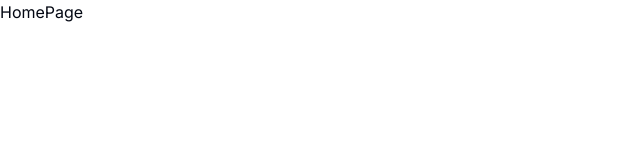
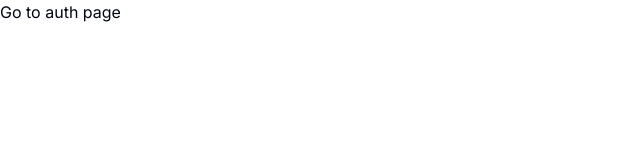
Before and after one commit to AnVscode/choi-tro-choi, a Next.js app: page /home in a window 1280 px wide. Shown: the top 160 px of the page, without its empty margins (0-640 px from the left). Built offline with nearby package versions, Linux system fonts and the light colour scheme.

Commit message:
feat: auth ui

```diff
--- /dev/null
+++ b/src/app/(auth)/layout.tsx
@@ -0,0 +1,9 @@
+import { ReactNode } from "react";
+
+interface IAuthLayout {
+  readonly children: ReactNode;
+}
+
+export default function AuthLayout({ children }: IAuthLayout) {
+  return <div>{children}</div>;
+}
--- /dev/null
+++ b/src/app/(auth)/sign-in/page.tsx
@@ -0,0 +1,3 @@
+export default function SignInPage() {
+  return <div>SignInPage</div>;
+}
--- /dev/null
+++ b/src/app/(auth)/sign-up/page.tsx
@@ -0,0 +1,3 @@
+export default function SignUpPage() {
+  return <div>SignUpPage</div>;
+}
--- a/src/app/auth/page.tsx
+++ /dev/null
@@ -1,3 +0,0 @@
-export default function AuthPage() {
-  return <div>AuthPage</div>;
-}
--- a/src/app/home/page.tsx
+++ b/src/app/home/page.tsx
@@ -1,3 +1,11 @@
+import Link from "next/link";
+
+import { pageRouter } from "@/constants/page-router";
+
 export default function HomePage() {
-  return <div>HomePage</div>;
+  return (
+    <div>
+      <Link href={pageRouter.auth.signIn.url}>Go to auth page</Link>
+    </div>
+  );
 }
--- a/src/components/system-detect.tsx
+++ b/src/components/system-detect.tsx
@@ -21,7 +21,7 @@ export default function SystemDetect() {
         const androidVersion = userAgent.match(/Android\s+([\d.]+)/i);
         setVersion(androidVersion ? androidVersion[1] : "Không xác định");
         toast.warning(
-          `Bạn đang truy cập trang web từ thiết bị sử dụng ${os} ${version}. Để có trải nghiệm tốt nhất hãy sử dụng Windows`,
+          `Bạn đang truy cập trang web từ thiết bị sử dụng ${os} ${version}. `,
           {
             position: "top-center",
             duration: 15000,
@@ -35,7 +35,7 @@ export default function SystemDetect() {
           iosVersion ? iosVersion[1].replace(/_/g, ".") : "Không xác định",
         );
         toast.warning(
-          `Bạn đang truy cập trang web từ thiết bị sử dụng ${os} ${version}. Để có trải nghiệm tốt nhất hãy sử dụng Windows`,
+          `Bạn đang truy cập trang web từ thiết bị sử dụng ${os} ${version}. Sử dụng Windows để đem lại trải nghiệm tốt nhất`,
           {
             position: "top-center",
             duration: 15000,
--- /dev/null
+++ b/src/constants/page-router.ts
@@ -0,0 +1,26 @@
+type pageRouterType = {
+  home: { pathname: string; url: string };
+  auth: {
+    signIn: { pathname: string; url: string };
+    signUp: { pathname: string; url: string };
+  };
+};
+
+export const pageRouter: pageRouterType = {
+  home: {
+    pathname: "home",
+    url: "/home",
+  },
+
+  auth: {
+    signIn: {
+      pathname: "sign-in",
+      url: "/sign-in",
+    },
+
+    signUp: {
+      pathname: "sign-up",
+      url: "/sign-up",
+    },
+  },
+};
--- a/src/middleware.ts
+++ b/src/middleware.ts
@@ -1,9 +1,11 @@
 import { NextRequest, NextResponse } from "next/server";
+
+import { pageRouter } from "@/constants/page-router";
 
 export function middleware(request: NextRequest) {
   // replace default url to home page
   if (request.nextUrl.pathname === "/") {
-    return NextResponse.rewrite(new URL("/home", request.url));
+    return NextResponse.rewrite(new URL(pageRouter.home.url, request.url));
   }
 
   return NextResponse.next();
```
